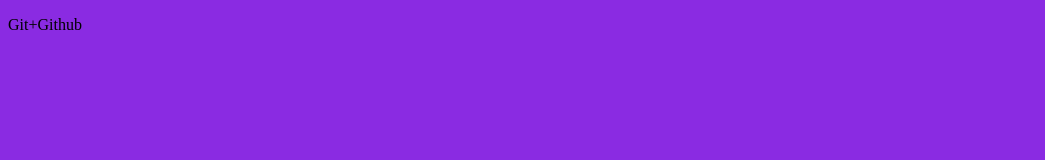
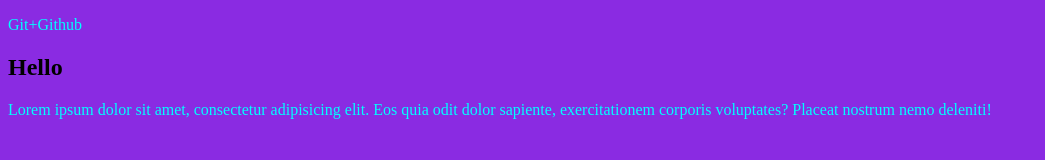
Before and after one commit to Kiryanov00/TestGit, a plain HTML site: page index.html in a window 1280 px wide. Shown: the whole page, without its empty margins (0-1045 px from the left). Drawn offline with Linux system fonts and the light colour scheme.

Commit message:
Wirst updates

```diff
--- a/css/main.css
+++ b/css/main.css
@@ -1,3 +1,10 @@
 body{
     background-color: blueviolet;
 }
+p{
+    color: aqua;
+}
+
+h2{
+    font-size: 50pxg;
+}
--- a/index.html
+++ b/index.html
@@ -8,5 +8,8 @@
 </head>
 <body>
     <p>Git+Github</p>
+    <h2>Hello</h2>
+    <p>Lorem ipsum dolor sit amet, consectetur adipisicing elit.
+Eos quia odit dolor sapiente, exercitationem corporis voluptates? Placeat nostrum nemo deleniti!</p>
 </body>
 </html>
```
